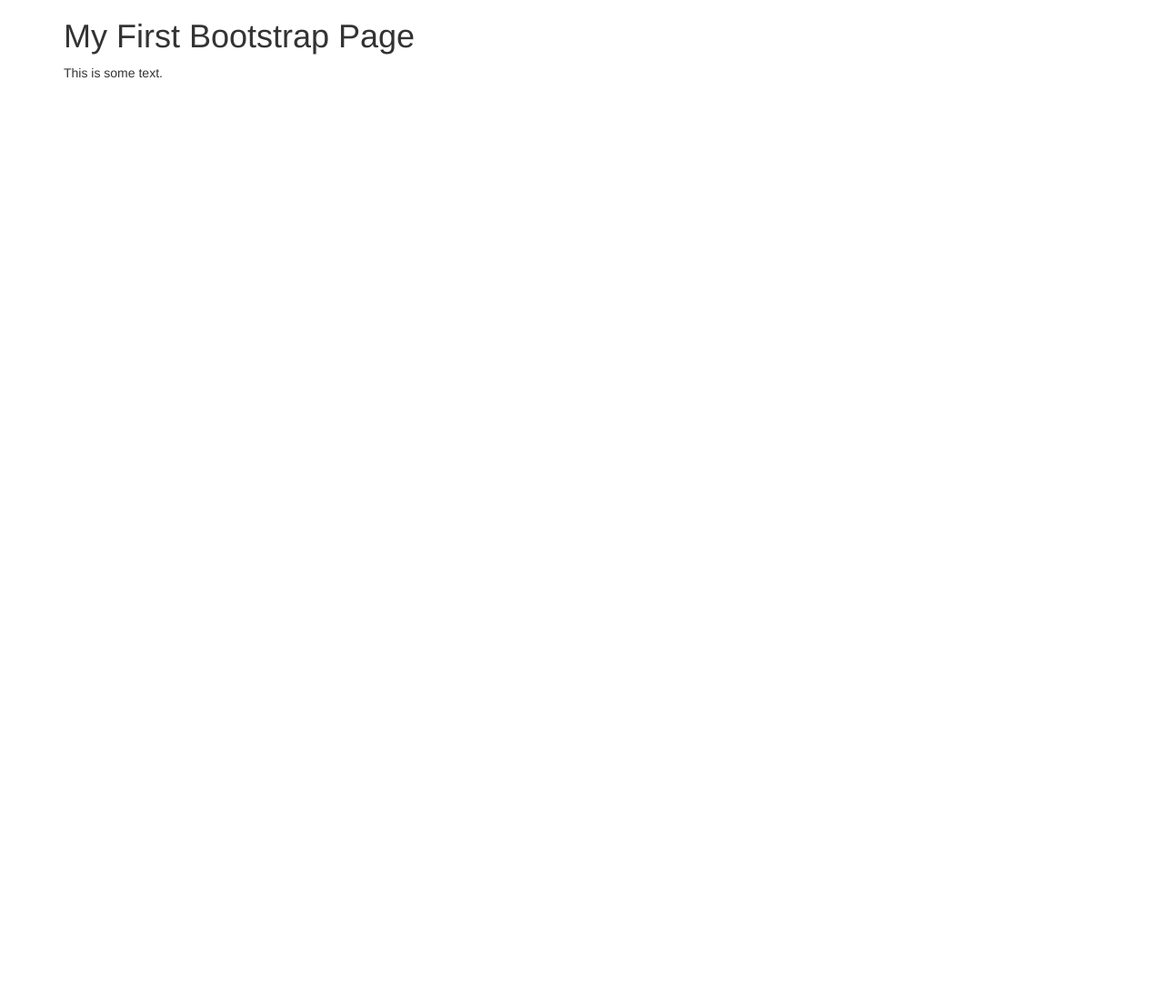
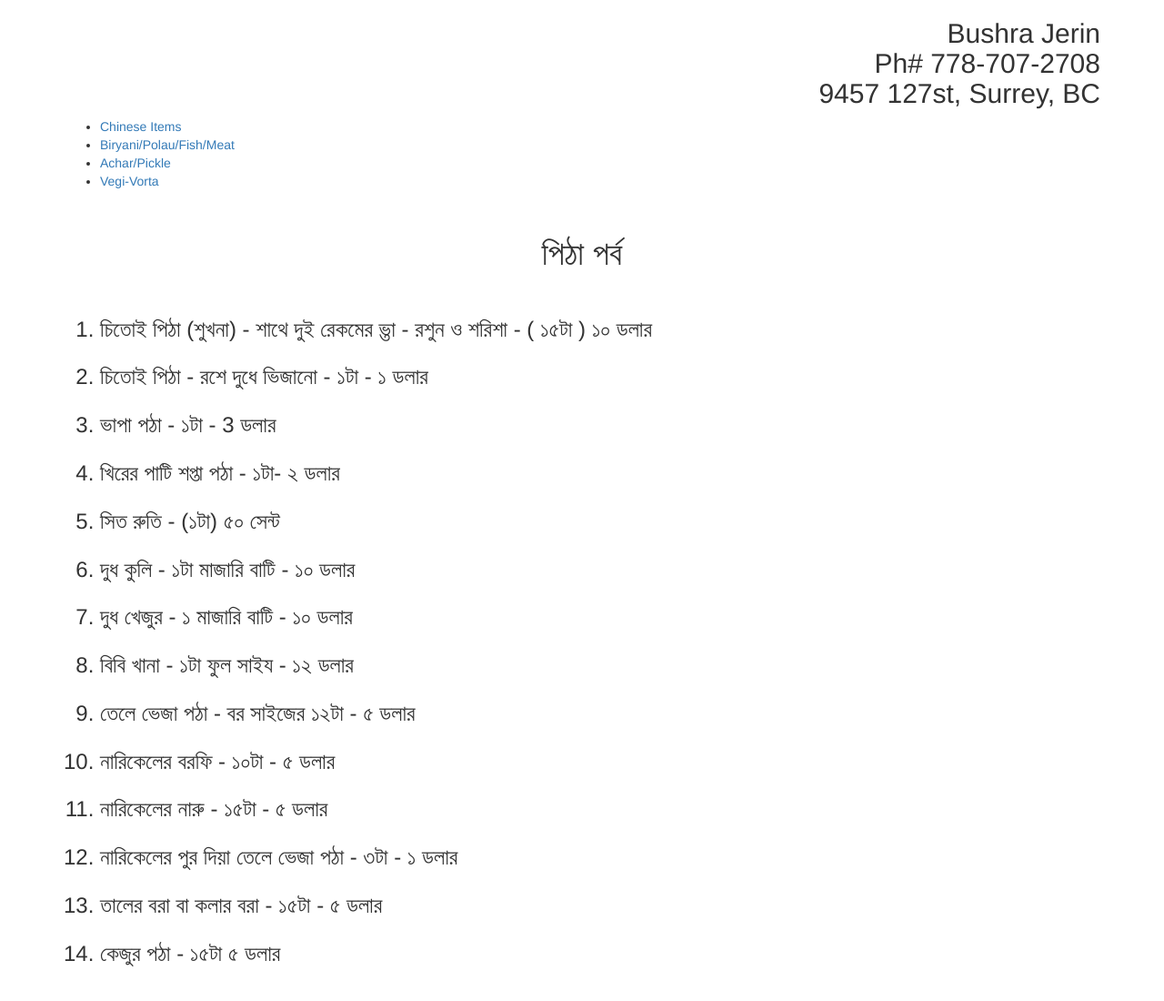
Before and after one commit to Recipes-Bushra/BootStrapTest, a plain HTML site: page index.html in a window 1280 px wide. Shown: the whole page at 91% size. Before the commit the page ends 800 px from the top, so only its background shows below. Drawn offline with nearby package versions, Linux system fonts and the light colour scheme.

Commit message:
Update index.html

```diff
--- a/index.html
+++ b/index.html
@@ -1,18 +1,83 @@
+
+
 <!DOCTYPE html>
 <html lang="en">
   <head>
+            <link rel="stylesheet" href="style.css">
+
 <title>Bootstrap Example</title>
   <meta charset="utf-8">
   <meta name="viewport" content="width=device-width, initial-scale=1">
   <link rel="stylesheet" href="https://maxcdn.bootstrapcdn.com/bootstrap/3.4.1/css/bootstrap.min.css">
   <script src="https://ajax.googleapis.com/ajax/libs/jquery/3.5.1/jquery.min.js"></script>
   <script src="https://maxcdn.bootstrapcdn.com/bootstrap/3.4.1/js/bootstrap.min.js"></script>
+
+
   </head>
+
+
+
   <body>
 
 <div class="container">
-  <h1>My First Bootstrap Page</h1>
-  <p>This is some text.</p>
+
+
+    <h2 style="text-align:right;">Bushra Jerin <br>
+        Ph# 778-707-2708 <br>
+    9457 127st, Surrey, BC <br> </h2>
+
+
+
+   <ul id="menulink">
+
+        <li> <a href="https://recipes-bushra.github.io/Chinese-Item/"> Chinese Items </a> </li>
+        <li> <a href="https://recipes-bushra.github.io/PolaoBiryani-/"> Biryani/Polau/Fish/Meat </a> </li>
+        <li> <a href="https://recipes-bushra.github.io/Achar-Pickle/"> Achar/Pickle </a> </li>
+        <li> <a href="https://recipes-bushra.github.io/Vegi-vorta-/"> Vegi-Vorta</a> </li>
+
+
+   </ul>
+
+  <br>
+
+    <h1 style="text-align:center;">পিঠা পর্ব</h1> <br>
+
+    <p >
+      <h3>
+
+
+        <ol>
+
+      <div class="b">
+
+     <li>  চিতোই পিঠা (শুখনা) - শাথে দুই রেকমের ভ্তা
+      - রশুন ও শরিশা - ( ১৫টা ) ১০ ডলার </li> <br>
+
+      <li>  চিতোই পিঠা - রশে দুধে ভিজানো - ১টা - ১ ডলার </li> <br>
+
+
+      <li>  ভাপা পঠা - ১টা - 3 ডলার </li> <br>
+
+
+      <li>  খিরের পাটি শপ্তা পঠা -  ১টা- ২ ডলার </li> <br>
+
+      <li>  সিত রুতি - (১টা) ৫০ সেন্ট </li> <br>
+      <li>  দুধ কুলি - ১টা মাজারি বাটি - ১০ ডলার </li>  <br>
+      <li>  দুধ খেজুর - ১ মাজারি বাটি - ১০ ডলার </li> <br>
+
+      <li>  বিবি খানা - ১টা ফুল সাইয - ১২ ডলার   </li> <br>
+      <li>  তেলে ভেজা পঠা - বর সাইজের ১২টা  - ৫ ডলার    </li> <br>
+      <li> নারিকেলের বরফি - ১০টা - ৫ ডলার      </li> <br>
+      <li> নারিকেলের নারু - ১৫টা - ৫ ডলার  </li> <br>
+      <li>  নারিকেলের পুর দিয়া তেলে ভেজা পঠা - ৩টা - ১ ডলার </li> <br>
+      <li> তালের বরা বা কলার বরা - ১৫টা - ৫ ডলার </li> <br>
+      <li> কেজুর পঠা - ১৫টা ৫ ডলার </li> <br>
+
     </div>
+   </ol>
+    </h3>
 
+</div>
+    </p>
   </body>
+</html>
```
Lines whose indentation alone changed are shown as unchanged.
